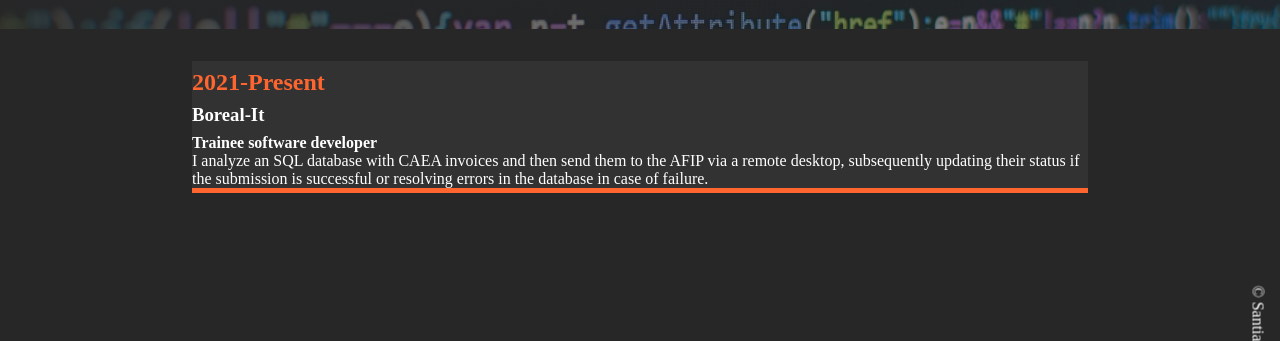
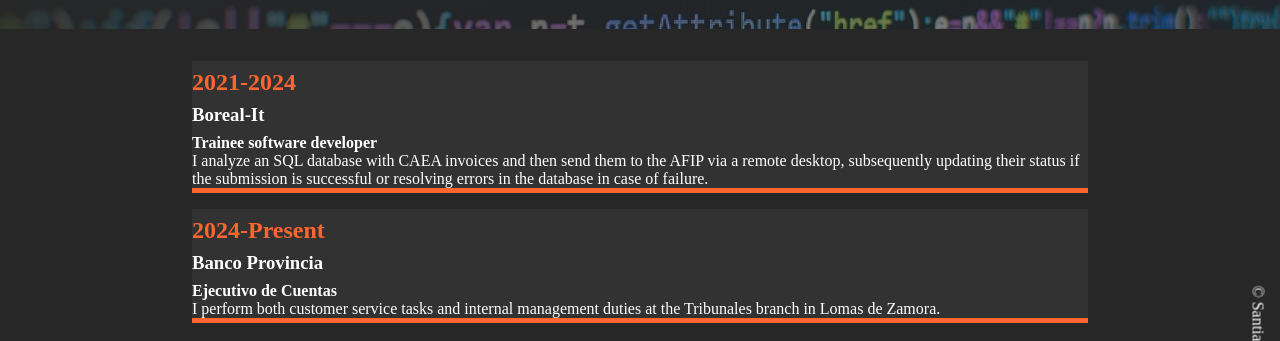
Before and after one commit to santier30/Santiago-Hryb, a plain HTML site: page About-me.html in a window 1280 px wide. Shown: the part 371-712 px from the top of the page. Drawn offline with Linux system fonts and the light colour scheme.

Commit message:
about me update

```diff
--- a/About-me.html
+++ b/About-me.html
@@ -45,17 +45,18 @@
     </article>
     <article class="About_experience">
         <div>
-            <h2>2021-Present</h2>
+            <h2>2021-2024</h2>
             <h3>Boreal-It</h3>
             <h4><strong>Trainee software developer</strong></h4>
             <p>I analyze an SQL database with CAEA invoices and then send them to the AFIP via a remote desktop, subsequently updating their status if the submission is successful or resolving errors in the database in case of failure.</p>
         </div>
-        <!-- <div>
-            <h2>Start-end</h2>
-            <h3>Company</h3>
-            <h4><strong>position</strong></h4>
-            <p>Lorem, ipsum dolor sit amet consectetur adipisicing elit. Beatae ab labore, distinctio ad incidunt quasi.</p>
-        </div>
+        <div>
+          <h2>2024-Present</h2>
+          <h3>Banco Provincia</h3>
+          <h4><strong>Ejecutivo de Cuentas</strong></h4>
+          <p>I perform both customer service tasks and internal management duties at the Tribunales branch in Lomas de Zamora.</p>
+      </div>
+        <!--
         <div>
           <h2>Start-end</h2>
             <h3>Company</h3>
```
Also changed, not shown: img/Capture.PNG (added).
